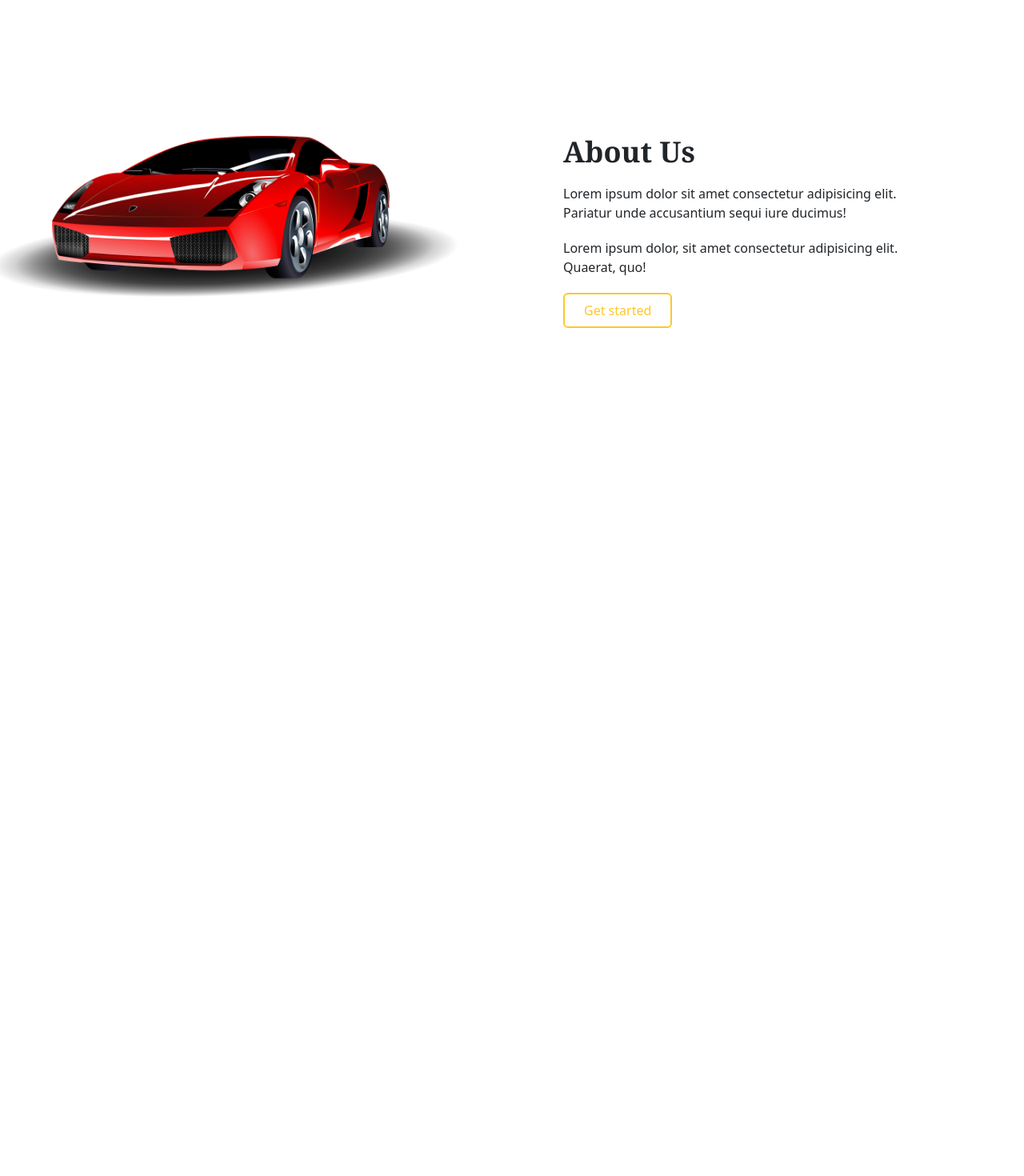
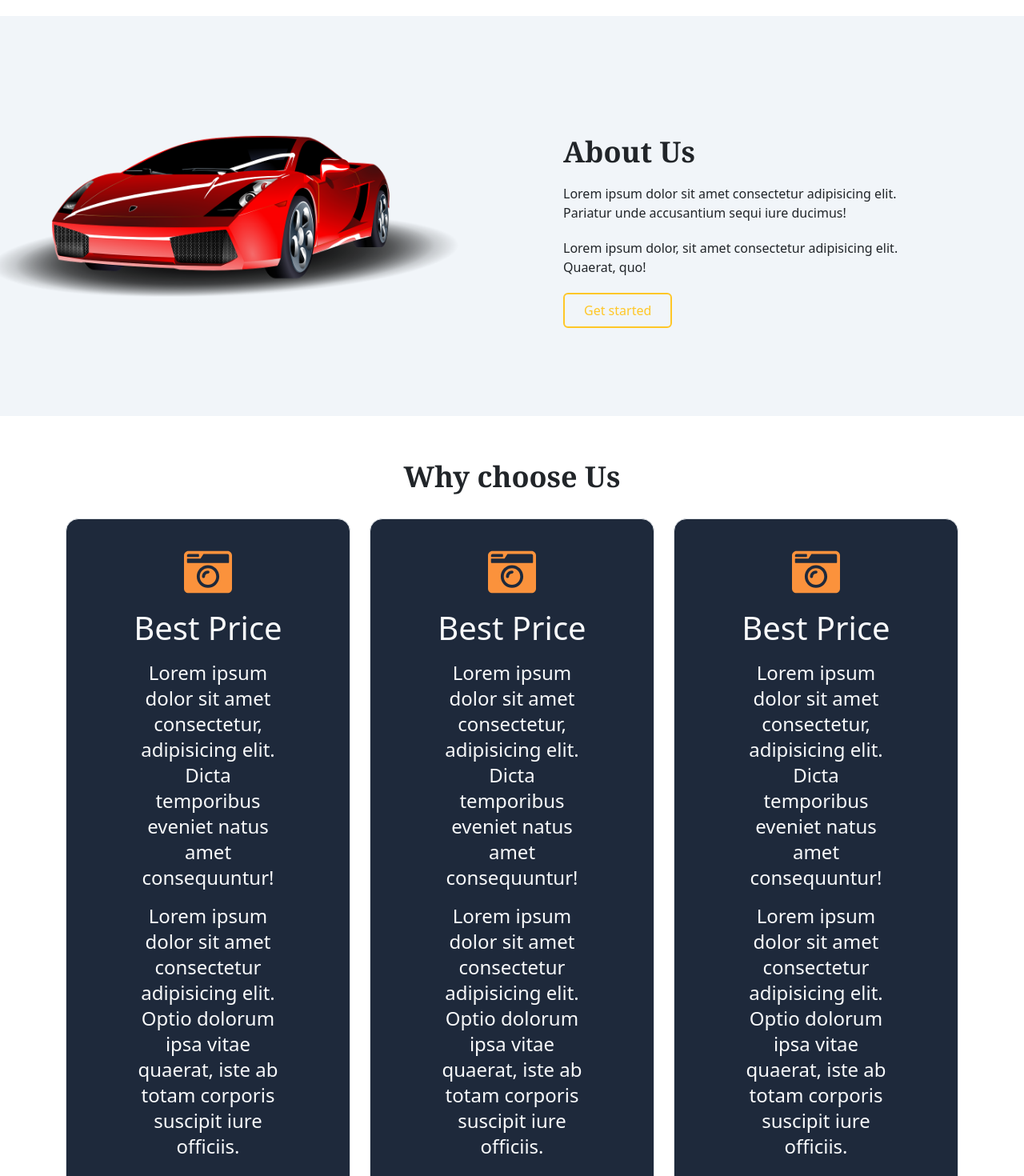
Before and after one commit to Dipak-Gautam/react-Car-Rental-webapp, a React (Vite) app: page / in a window 1280 px wide. Shown: the part 640-2110 px from the top of the page at 80% size. Before the commit the page ends 1160 px from the top, so only its background shows below. Built offline with nearby package versions, Linux system fonts and the light colour scheme.

Commit message:
our services finoished

```diff
--- a/src/App.jsx
+++ b/src/App.jsx
@@ -5,6 +5,7 @@ import Hero from "./components/Hero";
 import AOS from "aos";
 import "aos/dist/aos.css";
 import About from "./components/About";
+import Services from "./components/Services";
 function App() {
   // dark mode
   const [theme, settheme] = useState(
@@ -37,6 +38,7 @@ function App() {
       <Navbar theme={theme} settheme={settheme} />
       <Hero theme={theme} />
       <About />
+      <Services />
     </>
   );
 }
--- a/src/components/About.jsx
+++ b/src/components/About.jsx
@@ -3,10 +3,14 @@ import React from "react";
 const About = () => {
   return (
     <div>
-      <div className=" dark:bg-dark dark:text-white sm:grid sm:place-items-center duration-300 sm:min-h-[500px]">
+      <div className="bg-slate-100 dark:bg-dark dark:text-white sm:grid sm:place-items-center duration-300 sm:min-h-[500px]">
         <div className="container">
           <div className="grid grid-cols-1 sm:grid-cols-2 place-items-center">
-            <div>
+            <div
+              data-aos="slide-right"
+              data-aos-duration="1500"
+              data-aos-once="false"
+            >
               <img
                 src="asset/images/car2.png"
                 alt=""
@@ -14,18 +18,23 @@ const About = () => {
               />
             </div>
             <div className="space-y-5 sm:p-16 sm:pb-6">
-              <h1 className="text-3xl sm:text-4xl font-bold font-serif">
+              <h1
+                className="text-3xl sm:text-4xl font-bold font-serif"
+                data-aos="fade-up"
+              >
                 About Us
               </h1>
-              <p>
+              <p data-aos="fade-up">
                 Lorem ipsum dolor sit amet consectetur adipisicing elit.
                 Pariatur unde accusantium sequi iure ducimus!
               </p>
-              <p>
+              <p data-aos="fade-up">
                 Lorem ipsum dolor, sit amet consectetur adipisicing elit.
                 Quaerat, quo!
               </p>
-              <button className="button-outline">Get started</button>
+              <button className="button-outline" data-aos="fade-up">
+                Get started
+              </button>
             </div>
           </div>
         </div>
--- /dev/null
+++ b/src/components/Services.jsx
@@ -0,0 +1,71 @@
+import React from "react";
+import { FaCameraRetro } from "react-icons/fa";
+
+const Services = () => {
+  return (
+    <div className="py-14 dark:bg-dark dark:text-white sm:min-h-[600px] sm:grid sm:place-items-center">
+      <div className="container">
+        <div className="pb-12" data-aos="fade-up" data-aos-duration="1500">
+          <h1 className="text-3xl font-semibold sm:text-4xl  text-center font-serif pb-4">
+            Why choose Us
+          </h1>
+          <div className=" grid grid-cols-1 sm:grid-cols-2 md:grid-cols-3 gap-6">
+            <div
+              className="bg-slate-800 text-gray-50 rounded-2xl px-20 py-9 text-center text-xl sm:text-2xl space-y-4 border border-orange-300 hover:bg-orange-500 dark:bg-gray-200 dark:text-black dark:hover:bg-orange-500"
+              data-aos="fade-right"
+            >
+              <p>
+                <FaCameraRetro className="mx-auto text-6xl text-orange-400" />
+              </p>
+              <h1>Best Price</h1>
+              <p>
+                Lorem ipsum dolor sit amet consectetur, adipisicing elit. Dicta
+                temporibus eveniet natus amet consequuntur!
+              </p>
+              <p>
+                Lorem ipsum dolor sit amet consectetur adipisicing elit. Optio
+                dolorum ipsa vitae quaerat, iste ab totam corporis suscipit iure
+                officiis.
+              </p>
+            </div>
+            <div className="bg-slate-800 text-gray-50 rounded-2xl px-20 py-9 text-center text-xl sm:text-2xl space-y-4 border border-orange-300 hover:bg-orange-500 dark:bg-gray-200 dark:text-black dark:hover:bg-orange-500">
+              <p>
+                <FaCameraRetro className="mx-auto text-6xl text-orange-400" />
+              </p>
+              <h1>Best Price</h1>
+              <p>
+                Lorem ipsum dolor sit amet consectetur, adipisicing elit. Dicta
+                temporibus eveniet natus amet consequuntur!
+              </p>
+              <p>
+                Lorem ipsum dolor sit amet consectetur adipisicing elit. Optio
+                dolorum ipsa vitae quaerat, iste ab totam corporis suscipit iure
+                officiis.
+              </p>
+            </div>
+            <div
+              className="bg-slate-800 text-gray-50 rounded-2xl  text-center text-xl px-20 py-9 sm:text-2xl space-y-4 border border-orange-300 hover:bg-orange-500 dark:bg-gray-200 dark:text-black dark:hover:bg-orange-500"
+              data-aos="fade-left"
+            >
+              <p>
+                <FaCameraRetro className="mx-auto text-6xl text-orange-400" />
+              </p>
+              <h1>Best Price</h1>
+              <p>
+                Lorem ipsum dolor sit amet consectetur, adipisicing elit. Dicta
+                temporibus eveniet natus amet consequuntur!
+              </p>
+              <p>
+                Lorem ipsum dolor sit amet consectetur adipisicing elit. Optio
+                dolorum ipsa vitae quaerat, iste ab totam corporis suscipit iure
+                officiis.
+              </p>
+            </div>
+          </div>
+        </div>
+      </div>
+    </div>
+  );
+};
+
+export default Services;
```
